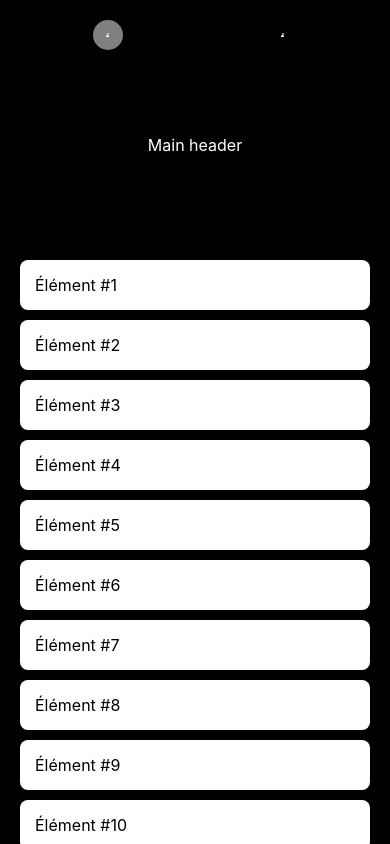
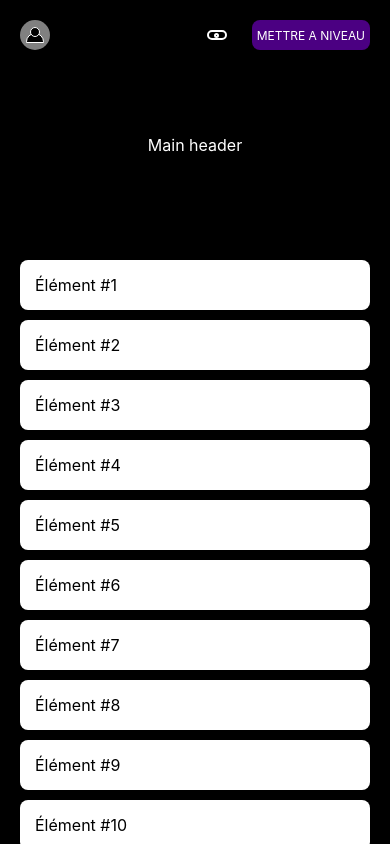
Before and after one commit to nicolastorre/ParallaxScrollViewClone, a React Native app: screen / in a window 390 px wide. Built offline with nearby package versions, Linux system fonts and the light colour scheme.

Commit message:
feat: improve design home header

```diff
--- /dev/null
+++ b/src/components/customButton/CustomButton.tsx
@@ -0,0 +1,79 @@
+import React, {useMemo} from 'react';
+import {
+  Alert,
+  StyleSheet,
+  Text,
+  TouchableOpacity,
+  View,
+  StyleProp,
+  ViewStyle,
+} from 'react-native';
+import {colors} from '../../styles/colors';
+
+type CustomButtonProps = {
+  icon?: React.ReactNode;
+  text?: string;
+  backgroundColor?: string;
+  round?: boolean;
+  size?: number;
+  onPress?: () => void;
+  style?: StyleProp<ViewStyle>;
+};
+
+export const CustomButton: React.FC<CustomButtonProps> = ({
+  icon,
+  text,
+  backgroundColor = colors.black,
+  round = false,
+  size = 50,
+  onPress = () => Alert.alert('Under construction'),
+  style,
+}) => {
+  const isIconOnly = useMemo(() => icon && round && !text, [icon, round, text]);
+
+  const buttonStyle = useMemo(
+    () => [
+      styles.btn,
+      {
+        backgroundColor,
+        width: isIconOnly ? size : undefined,
+        height: isIconOnly ? size : undefined,
+        borderRadius: isIconOnly ? size / 2 : 8,
+      },
+      style,
+    ],
+    [backgroundColor, isIconOnly, size, style],
+  );
+
+  return (
+    <TouchableOpacity
+      testID="custom-button"
+      accessibilityLabel={text || 'icon-button'}
+      onPress={onPress}
+      style={buttonStyle}>
+      <View style={styles.contentBtn}>
+        {icon}
+        {text && <Text style={styles.text}>{text}</Text>}
+      </View>
+    </TouchableOpacity>
+  );
+};
+
+const styles = StyleSheet.create({
+  btn: {
+    justifyContent: 'center',
+    alignItems: 'center',
+  },
+  contentBtn: {
+    flexDirection: 'row',
+    justifyContent: 'center',
+    alignItems: 'center',
+    gap: 6,
+    padding: 5,
+  },
+  text: {
+    color: 'white',
+    fontSize: 12,
+    textTransform: 'uppercase',
+  },
+});
--- /dev/null
+++ b/src/components/eyeIcon/EyeIcon.tsx
@@ -0,0 +1,70 @@
+import React from 'react';
+import {View, StyleSheet} from 'react-native';
+import {colors} from '../../styles/colors';
+
+type EyeIconProps = {
+  borderColor?: string;
+  backgroundColor?: string;
+  size?: number;
+};
+
+const EyeIcon: React.FC<EyeIconProps> = ({
+  borderColor = colors.white,
+  backgroundColor = colors.black,
+  size = 40,
+}) => {
+  const eyeWidth = size * 2;
+  const eyeHeight = size;
+
+  const pupilSize = size / 2;
+
+  return (
+    <View style={styles.container}>
+      {/* Eye Outline */}
+      <View
+        style={[
+          styles.eye,
+          {
+            width: eyeWidth,
+            height: eyeHeight,
+            borderRadius: eyeHeight / 2,
+            borderColor,
+            backgroundColor,
+          },
+        ]}
+        testID="eye-icon-eye"
+      />
+
+      {/* Pupil */}
+      <View
+        style={[
+          styles.pupil,
+          {
+            width: pupilSize,
+            height: pupilSize,
+            borderRadius: pupilSize / 2,
+            borderColor,
+            backgroundColor,
+          },
+        ]}
+        testID="eye-icon-pupil"
+      />
+    </View>
+  );
+};
+
+const styles = StyleSheet.create({
+  container: {
+    alignItems: 'center',
+    justifyContent: 'center',
+  },
+  eye: {
+    borderWidth: 2,
+  },
+  pupil: {
+    position: 'absolute',
+    borderWidth: 2,
+  },
+});
+
+export default EyeIcon;
--- a/src/components/homeHeader/HomeHeader.tsx
+++ b/src/components/homeHeader/HomeHeader.tsx
@@ -1,16 +1,31 @@
 import {StyleSheet, View} from 'react-native';
 import {colors} from '../../styles/colors';
-import {RoundButton} from '../../components/roundButton/RoundButton';
 import UserIcon from '../userIcon/UserIcon';
+import {CustomButton} from '../customButton/CustomButton';
+import EyeIcon from '../eyeIcon/EyeIcon';
 
 export const HomeHeader: React.FC = () => {
   return (
     <View style={styles.homeHeader}>
-      <View style={styles.homeHeaderItem}>
-        <RoundButton icon={<UserIcon />} backgroundColor={colors.gray} />
+      <View style={styles.homeHeaderRight}>
+        <CustomButton
+          icon={<UserIcon size={10} />}
+          backgroundColor={colors.gray}
+          round={true}
+          size={30}
+        />
       </View>
-      <View style={styles.homeHeaderItem}>
-        <RoundButton icon={<UserIcon />} />
+      <View style={styles.homeHeaderLeft}>
+        <CustomButton
+          icon={<EyeIcon size={10} />}
+          round={true}
+          size={30}
+          style={styles.homeHeaderButton}
+        />
+        <CustomButton
+          text={'Mettre a niveau'}
+          backgroundColor={colors.indigo}
+        />
       </View>
     </View>
   );
@@ -19,14 +34,16 @@ export const HomeHeader: React.FC = () => {
 const styles = StyleSheet.create({
   homeHeader: {
     flexDirection: 'row',
-    justifyContent: 'space-around',
+    justifyContent: 'space-between',
     padding: 20,
   },
-  homeHeaderItem: {
-    justifyContent: 'center',
-    alignItems: 'center',
+  homeHeaderRight: {
+    flexDirection: 'row',
   },
-  homeHeaderItemText: {
-    color: colors.white,
+  homeHeaderLeft: {
+    flexDirection: 'row',
+  },
+  homeHeaderButton: {
+    marginRight: 20,
   },
 });
--- a/src/components/roundButton/RoundButton.tsx
+++ /dev/null
@@ -1,39 +0,0 @@
-import {Alert, StyleSheet, TouchableOpacity, View} from 'react-native';
-import {colors} from '../../styles/colors';
-
-type RoundButtonProps = {
-  icon: React.ReactNode;
-  backgroundColor?: string;
-};
-
-export const RoundButton: React.FC<RoundButtonProps> = ({
-  icon,
-  backgroundColor = colors.black,
-}) => {
-  return (
-    <TouchableOpacity
-      testID="round-button"
-      onPress={() => Alert.alert('Under construction')}
-      style={[styles.roundBtn, {backgroundColor}]}>
-      <View style={styles.contentBtn}>{icon}</View>
-    </TouchableOpacity>
-  );
-};
-
-const styles = StyleSheet.create({
-  roundBtn: {
-    borderRadius: 20,
-    width: 30,
-    height: 30,
-    justifyContent: 'center',
-    alignItems: 'center',
-  },
-  contentBtn: {
-    justifyContent: 'center',
-    alignItems: 'center',
-    padding: 2,
-  },
-  iconBtn: {
-    color: colors.white,
-  },
-});
--- a/src/components/userIcon/UserIcon.tsx
+++ b/src/components/userIcon/UserIcon.tsx
@@ -2,11 +2,49 @@ import React from 'react';
 import {View, StyleSheet} from 'react-native';
 import {colors} from '../../styles/colors';
 
-const UserIcon = () => {
+type UserIconProps = {
+  borderColor?: string;
+  backgroundColor?: string;
+  size?: number;
+};
+
+const UserIcon: React.FC<UserIconProps> = ({
+  borderColor = colors.white,
+  backgroundColor = colors.black,
+  size = 40,
+}) => {
+  const headSize = size;
+  const bodyWidth = size * 1.75;
+  const bodyHeight = size;
+
   return (
     <View style={styles.container}>
-      <View style={styles.head} testID="user-icon-head" />
-      <View style={styles.body} testID="user-icon-body" />
+      <View
+        style={[
+          styles.head,
+          {
+            width: headSize,
+            height: headSize,
+            borderRadius: headSize / 2,
+            borderColor,
+            backgroundColor,
+          },
+        ]}
+        testID="user-icon-head"
+      />
+      <View
+        style={[
+          styles.body,
+          {
+            width: bodyWidth,
+            height: bodyHeight,
+            borderTopLeftRadius: bodyWidth / 2,
+            borderTopRightRadius: bodyWidth / 2,
+            borderColor,
+          },
+        ]}
+        testID="user-icon-body"
+      />
     </View>
   );
 };
@@ -17,20 +55,13 @@ const styles = StyleSheet.create({
     justifyContent: 'center',
   },
   head: {
-    width: '40%',
-    aspectRatio: 1,
-    borderRadius: 9999,
     borderWidth: 1,
     borderColor: colors.white,
     backgroundColor: colors.black,
     zIndex: 1,
-    marginBottom: '-5%',
+    marginBottom: -4,
   },
   body: {
-    width: '70%',
-    aspectRatio: 2,
-    borderTopLeftRadius: 9999,
-    borderTopRightRadius: 9999,
     borderWidth: 1,
     borderColor: colors.white,
     backgroundColor: colors.black,
--- a/src/styles/colors.ts
+++ b/src/styles/colors.ts
@@ -2,4 +2,5 @@ export const colors = {
   black: 'black',
   white: 'white',
   gray: 'gray',
+  indigo: 'indigo',
 };
```
Also changed, not shown: 2 other files (tests, documents, lock files or other folders).
